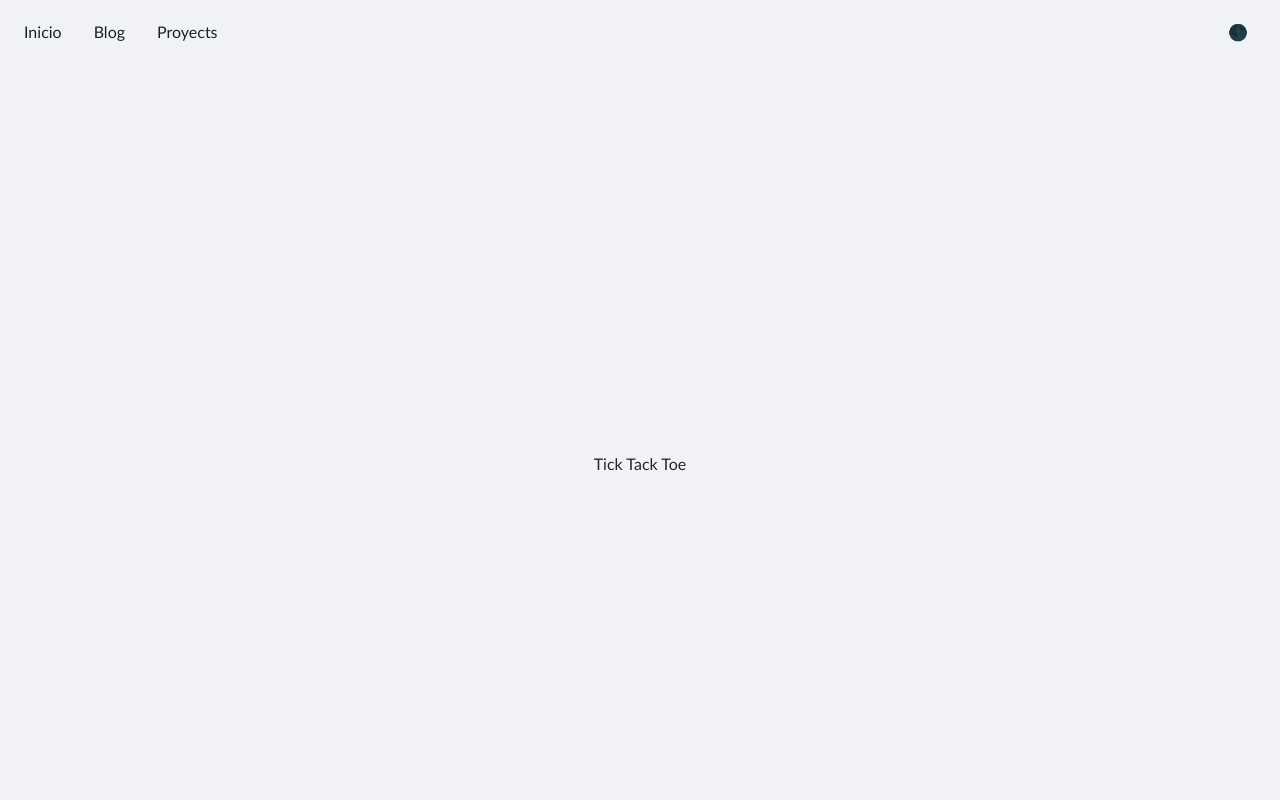
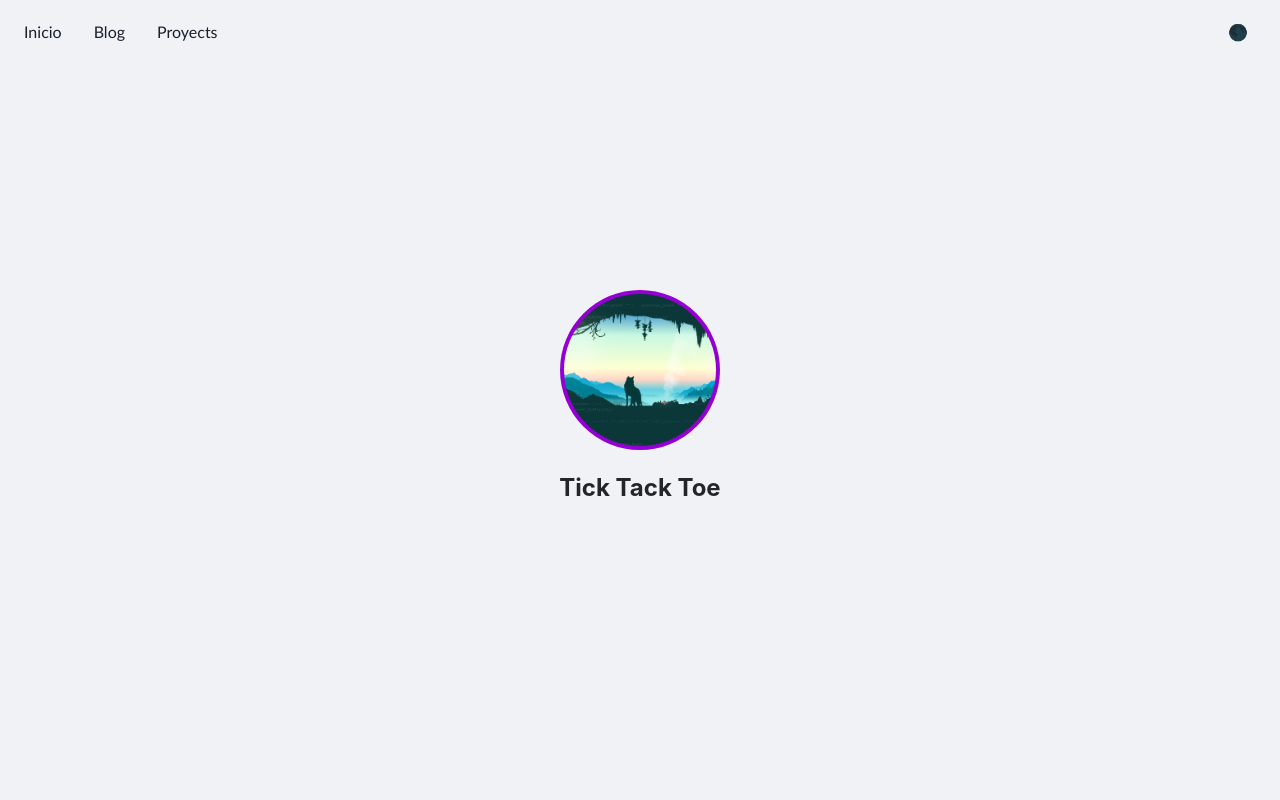
Before and after one commit to wolfero/old_web, a Next.js app: page /proyects/Proyects in a window 1280 px wide. Shown: the top 800 px of the page. Built offline with nearby package versions, Linux system fonts and the light colour scheme.

Commit message:
✨ Change component funcionality

```diff
--- a/pages/home/Home.jsx
+++ b/pages/home/Home.jsx
@@ -10,9 +10,6 @@ import {
 
   import theme from "../../src/theme/index";
   import PostList from "../../src/components/blog/PostList";
-  import HomeCard from "../../src/components/HomeCard/HomeCard";
-
-  import styles from './Home.module.scss';
 
   const lightMode = theme.colorsTags.white;
   const darkMode = theme.colorsTags.black;
@@ -24,7 +21,6 @@ import {
         color={useColorModeValue(darkMode, lightMode)}
         maxW={"7xl"}
         p="12">
-        <HomeCard></HomeCard>
         <PostList posts={posts}></PostList>
         {/* <VStack paddingTop="50px" spacing="6" alignItems="flex-start">
           <Heading as="h2">¿De qué suelo escribir?</Heading>
--- a/pages/proyects/Proyects.jsx
+++ b/pages/proyects/Proyects.jsx
@@ -1,22 +1,23 @@
-import { Box, Link } from '@chakra-ui/react';
+import { Box, Link } from "@chakra-ui/react";
 
-import proyectsLinks from './proyectsLinks';
+import proyectsLinks from "./proyectsLinks";
 
-import styles from './Proyects.module.scss';
+import styles from "./Proyects.module.scss";
+import ProyectCard from "../../src/components/ProyectCard/ProyectCard";
 
 function Proyects() {
     return (
         <Box>
-            {proyectsLinks.map(({ name, path }) => (
-                <Link key={name} href={path}>
-                    {name}
-                </Link>
+            {proyectsLinks.map(({ name, webLink, githubLink }) => (
+                <ProyectCard
+                    key={name}
+                    title={name}
+                    githubLink={githubLink}
+                    webLink={webLink}
+                ></ProyectCard>
             ))}
         </Box>
     );
 }
 
-
-
-
 export default Proyects;
--- a/pages/proyects/proyectsLinks.js
+++ b/pages/proyects/proyectsLinks.js
@@ -1,5 +1,5 @@
 const proyectsLinks = [
-    { name: "Tick Tack Toe", path: "/proyects/ticktacktoe" },
+    { name: "Tick Tack Toe", webLink: "/proyects/ticktacktoe", githubLink: "" },
 ];
 
 export default proyectsLinks;
--- /dev/null
+++ b/src/components/ProyectCard/ProyectCard.jsx
@@ -0,0 +1,69 @@
+import {
+    Avatar,
+    Badge,
+    Box,
+    Button,
+    Center,
+    Heading,
+    Link,
+    useColorModeValue,
+    Stack,
+    Text,
+} from "@chakra-ui/react";
+
+import styles from "./ProyectCard.module.scss";
+
+const ProyectCard = ({ title,githubLink, webLink }) => {
+    return (
+        <Center py={6}>
+            <Box className={styles.Card}>
+                <Avatar
+                    src={"/assets/default-image.png"}
+                    className={styles.Image}
+                />
+
+                <Heading className={styles.Name}>{title}</Heading>
+
+                <Box className={styles.Content}>
+                    <Stack mt={8} direction={"row"} spacing={4}>
+                        <Link href={githubLink}>
+                            <Button
+                                flex={1}
+                                fontSize={"sm"}
+                                rounded={"full"}
+                                _focus={{
+                                    bg: "black.100",
+                                }}
+                            >
+                                Ver en Github
+                            </Button>
+                        </Link>
+
+                        <Link href={webLink}>
+                            <Button
+                                flex={1}
+                                fontSize={"sm"}
+                                rounded={"full"}
+                                bg={"blue.400"}
+                                color={"white"}
+                                boxShadow={
+                                    "0px 1px 25px -5px rgb(66 153 225 / 48%), 0 10px 10px -5px rgb(66 153 225 / 43%)"
+                                }
+                                _hover={{
+                                    bg: "blue.500",
+                                }}
+                                _focus={{
+                                    bg: "blue.500",
+                                }}
+                            >
+                                Ver en la web
+                            </Button>
+                        </Link>
+                    </Stack>
+                </Box>
+            </Box>
+        </Center>
+    );
+};
+
+export default ProyectCard;
--- a/src/components/HomeCard/HomeCard.module.scss
+++ b/src/components/ProyectCard/ProyectCard.module.scss
@@ -7,9 +7,8 @@
 	text-align: center;
 	border-radius: 1rem;
 	transition: 0.4s;
-}
 
-.Card .Image {
+	.Image {
 		position: relative;
 		background-color: darkviolet;
 		margin: -8rem auto 1.5rem;
@@ -19,23 +18,25 @@
 		border-radius: 50%;
 		transition: 0.4s;
 		overflow: hidden;
-}
 
-.Card .Image img {
+		img {
 			width: 100%;
 			border-radius: 50%;
 			transition: 0.4s;
 		}
+	}
 
-.Card:hover {
+	&:hover {
 		--card-width: 480px;
 		--image-width: calc(var(--card-width) / 2);
-}
 
-.Card:hover .Image {
+		.Image {
 			margin-top: -4rem;
 			border-radius: 2rem;
 		}
+	}
+}
+
 
 .Card:hover .Image img {
 	border-radius: 2rem;
```
Also changed, not shown: src/components/HomeCard/HomeCard.jsx (deleted, +0 -73 lines). Lines whose indentation alone changed are shown as unchanged.
